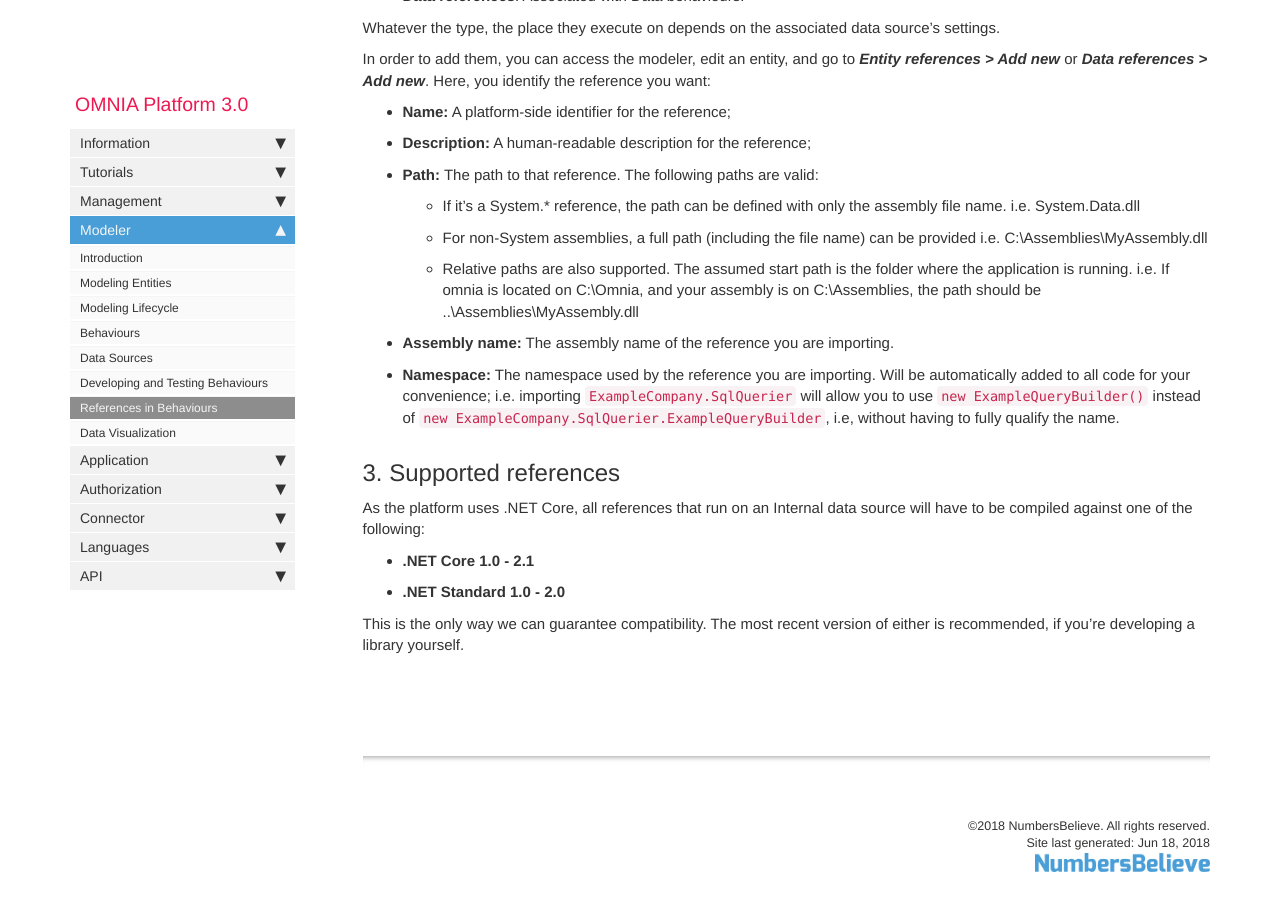
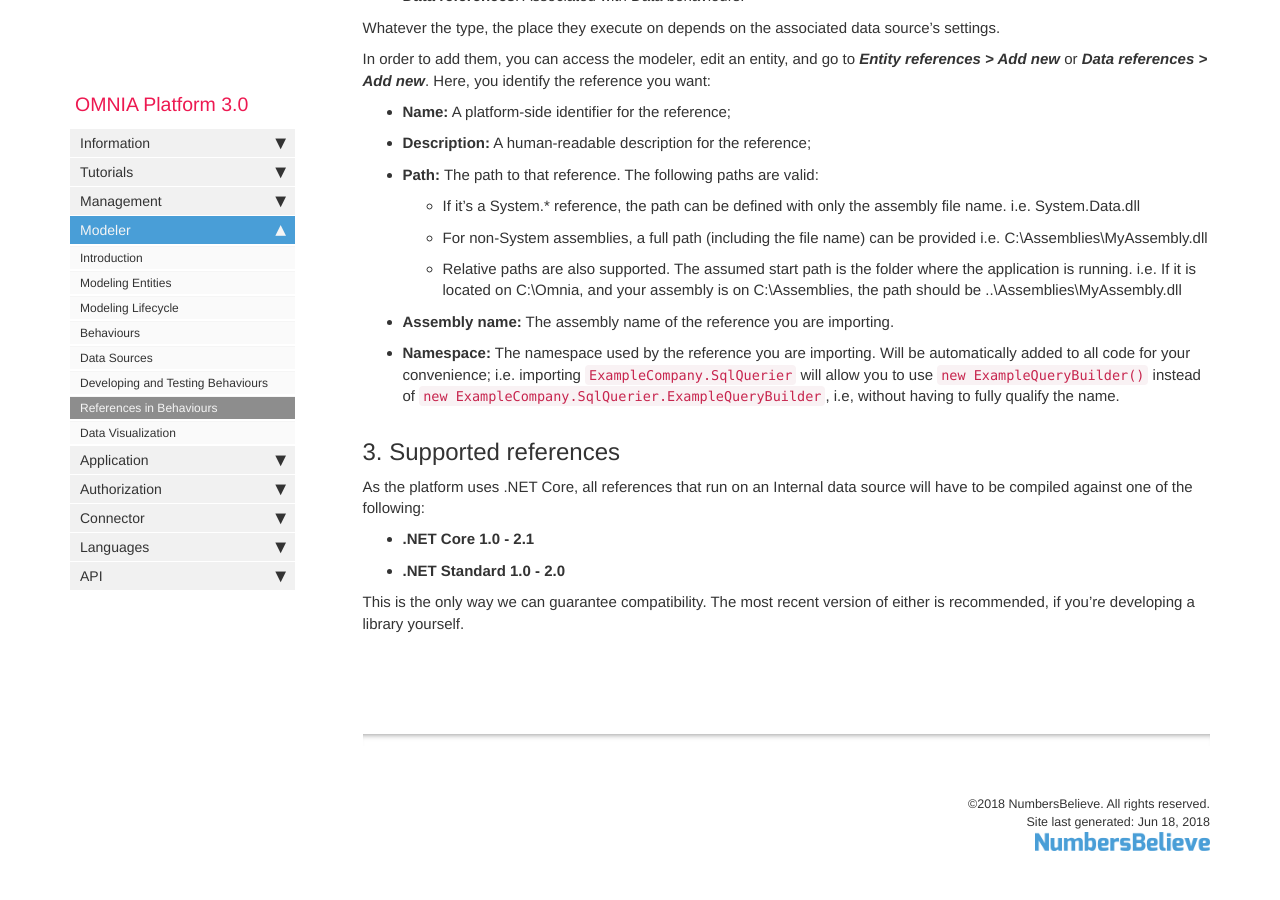
Before and after one commit to daniel8lopes/omnia3, a Jekyll site: the page built from docs/pages/omnia3/Modeler/omnia3_modeler_references.md, in a window 1280 px wide and 900 px high, scrolled down 626 px. Built offline with Jekyll 4.4.1, drawn with Linux system fonts in a browser that asks for light colours; nearby versions of some CDN libraries; comment, search, counter and statistics services are not loaded.

Commit message:
Update omnia3_modeler_references.md

````diff
--- a/docs/pages/omnia3/Modeler/omnia3_modeler_references.md
+++ b/docs/pages/omnia3/Modeler/omnia3_modeler_references.md
@@ -28,7 +28,7 @@ In order to add them, you can access the modeler, edit an entity, and go to ***E
 - **Path:** The path to that reference. The following paths are valid:
     - If it's a System.* reference, the path can be defined with only the assembly file name. i.e. System.Data.dll
     - For non-System assemblies, a full path (including the file name) can be provided i.e. C:\Assemblies\MyAssembly.dll
-    - Relative paths are also supported. The assumed start path is the folder where the application is running. i.e. If omnia is located on C:\Omnia, and your assembly is on C:\Assemblies, the path should be ..\Assemblies\MyAssembly.dll
+    - Relative paths are also supported. The assumed start path is the folder where the application is running. i.e. If it is located on C:\Omnia, and your assembly is on C:\Assemblies, the path should be ..\Assemblies\MyAssembly.dll
 - **Assembly name:** The assembly name of the reference you are importing.
 - **Namespace:** The namespace used by the reference you are importing. Will be automatically added to all code for your convenience; i.e. importing ```ExampleCompany.SqlQuerier``` will allow you to use ```new ExampleQueryBuilder()``` instead of ```new ExampleCompany.SqlQuerier.ExampleQueryBuilder```, i.e, without having to fully qualify the name.
 
````
